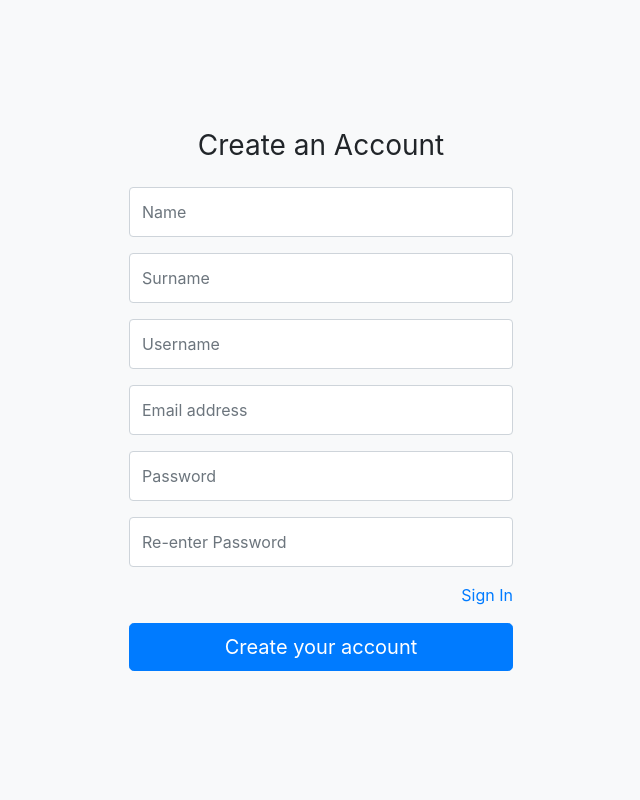
After one commit to caruanaredd/cookbook-website, a PHP site: page /register.php in a window 1280 px wide. The commit adds this page. Shown: the whole page, without its empty margins (319-959 px from the left). Run offline with PHP 8.4, Linux system fonts and the light colour scheme.

Commit message:
User Management
User logging and associated functionality.

```diff
--- a/dashboard/template.php
+++ b/dashboard/template.php
@@ -27,7 +27,7 @@
 
         <ul class="navbar-nav ml-auto px-3">
             <li class="nav-item text-nowrap reduced">
-                <a href="#" class="nav-link">Sign out</a>
+                (logged in as <?= $_COOKIE['firstName']; ?> <?= $_COOKIE['lastName']; ?>) <a href="../logout.php" class="nav-link">Sign out</a>
             </li>
         </ul>
     </nav>
--- a/libraries/database.php
+++ b/libraries/database.php
@@ -1,4 +1,7 @@
 <?php
+    // The email encryption key for our database.
+    define('AES_ENCRYPT_KEY', 'canttouchthis');
+
     // -------------------------------------------------------------------------
     // Database Connection
     // -------------------------------------------------------------------------
@@ -207,7 +210,7 @@
     // -------------------------------------------------------------------------
     // Recipe Table Management
     // -------------------------------------------------------------------------
-        /**
+    /**
      * Adds the basic recipe information.
      * @param $title The recipe title.
      * @param $description The recipe description.
@@ -257,4 +260,175 @@
         // 6. If the query worked, we should have a new primary key ID.
         return mysqli_stmt_insert_id($stmt);
     }
+
+    // -------------------------------------------------------------------------
+    // User Management
+    // -------------------------------------------------------------------------
+    /**
+     * Registers a user.
+     * @param $username The username.
+     * @param $email The email address.
+     * @param $password The unfiltered password.
+     * @param $saltLength The length of the salt string.
+     */
+    function registerUser($username, $email, $password, $saltLength = 8)
+    {
+        // 1. Connect to the database.
+        $link = connect();
+
+        // 2. Process the information we need to protect the user data.
+        // Generate a salt string.
+        $salt = substr(str_shuffle(str_repeat($x = '0123456789abcdefghijklmnopqrstuvwxyzABCDEFGHIJKLMNOPQRSTUVWXYZ', ceil($saltLength / strlen($x)))), 1, $saltLength);
+
+        // Encrypt the password.
+        $password = password_hash($password.$salt, CRYPT_BLOWFISH);
+
+        // Convert the constant/integer values to a variable.
+        $key = AES_ENCRYPT_KEY;
+        $groupID = 16;
+
+        // 3. Generate a query and prepare it for data insertion
+        // using the mysqli library; this takes care of any
+        // potential hacking (SQL Injection).
+        $stmt = mysqli_prepare($link, "
+            INSERT INTO users
+                (username, email, password, salt, groupID)
+            VALUES
+                (?, HEX(AES_ENCRYPT(?, ?)), ?, ?, ?)
+        ");
+
+        // 4. Bind the parameters to ensure that strings and numbers
+        // will be escaped to avoid errors in PHP code.
+        mysqli_stmt_bind_param($stmt, 'sssssi',
+            $username,              # string
+            $email,                 # string
+            $key,                   # string
+            $password,              # string
+            $salt,                  # string
+            $groupID                # integer
+        );
+
+        // 5. Execute the statement.
+        mysqli_stmt_execute($stmt);
+
+        // 6. Disconnect from the database.
+        disconnect($link);
+
+        // 7. If the query worked, we should have a new primary key ID.
+        return mysqli_stmt_insert_id($stmt);
+    }
+
+    /**
+     * Registers the user's meta information.
+     * @param $userID The user ID.
+     * @param $name The user's name.
+     * @param $surname The user's surname.
+     */
+    function registerUserMeta($userID, $name, $surname)
+    {
+        // 1. Connect to the database.
+        $link = connect();
+
+        // 2. Generate a query and prepare it for data insertion
+        // using the mysqli library; this takes care of any
+        // potential hacking (SQL Injection).
+        $stmt = mysqli_prepare($link, "
+            INSERT INTO userMeta
+                (userID, firstName, lastName)
+            VALUES
+                (?, ?, ?)
+        ");
+
+        // 3. Bind the parameters to ensure that strings and numbers
+        // will be escaped to avoid errors in PHP code.
+        mysqli_stmt_bind_param($stmt, 'iss',
+            $userID,        # integer
+            $name,          # string
+            $surname        # string
+        );
+
+        // 4. Execute the statement.
+        mysqli_stmt_execute($stmt);
+
+        // 5. Disconnect from the database.
+        disconnect($link);
+
+        // 6. If the query worked, we should have a new affected row.
+        return mysqli_stmt_affected_rows($stmt) > 0;
+    }
+
+    /**
+     * Attempts to log a user into the system.
+     * @param $login The username or email.
+     * @param $password The unfiltered password.
+     */
+    function login($login, $password)
+    {
+        // 1. Try to get the user's password information.
+        $user = getUserCredentials($login);
+
+        // 2. If the user was not found, we can stop here.
+        if (!$user) return false;
+
+        // 3. Try to validate the password.
+        if (!password_verify($password.$user['salt'], $user['password'])) return false;
+
+        // 4. Return the user data for login purposes.
+        return getUserDetails($user['userID']);
+    }
+
+    /**
+     * Retrieves the ID and password information for a user's login details.
+     * @param $login The username or registered email.
+     */
+    function getUserCredentials($login)
+    {
+        // 1. Connect to the database.
+        $link = connect();
+
+        // 2. Protect the variable to avoid any SQL Injection.
+        $login      = mysqli_real_escape_string($link, $login);
+        $key        = mysqli_real_escape_string($link, AES_ENCRYPT_KEY);
+
+        // 3. Process a query and store the result in a variable.
+        $result = mysqli_query($link, "
+            SELECT userID, salt, password
+            FROM users
+            WHERE username = '{$login}' OR email = HEX(AES_ENCRYPT('{$login}', '{$key}'))
+        ");
+
+        // 4. Close the connection.
+        disconnect($link);
+
+        // 5. Return the result or a false if the query failed.
+        return mysqli_fetch_assoc($result) ?: false;
+    }
+
+    /**
+     * Returns the user's readable information.
+     * @param $userID The user's ID in the table.
+     */
+    function getUserDetails($userID)
+    {
+        // 1. Connect to the database.
+        $link = connect();
+
+        // 2. Protect the variable to avoid any SQL Injection.
+        $userID      = mysqli_real_escape_string($link, $userID);
+
+        // 3. Process a query and store the result in a variable.
+        $result = mysqli_query($link, "
+            SELECT a.userID, a.username, a.groupID, b.firstName, b.lastName
+            FROM users a
+            LEFT JOIN userMeta b
+                ON a.userID = b.userID
+            WHERE a.userID = {$userID}
+        ");
+
+        // 4. Close the connection.
+        disconnect($link);
+
+        // 5. Return the result or a false if the query failed.
+        return mysqli_fetch_assoc($result) ?: false;
+    }
 ?>
--- /dev/null
+++ b/register.php
@@ -0,0 +1,93 @@
+<?php
+    include 'libraries/database.php';
+    include 'libraries/form.php';
+
+    if ($_SERVER['REQUEST_METHOD'] === 'POST')
+    {
+        // Process the registration form.
+        $name           = getPostData('name');
+        $surname        = getPostData('surname');
+        $username       = getPostData('username');
+        $email          = getPostData('email');
+        $password       = getPostData('password');
+        $passwordAgain  = getPostData('password-again');
+
+        // Insert conditions checking validity here.
+
+        // Check if username/email already exist in the database.
+
+        // Try to register the user in the database.
+        $userID = registerUser($username, $email, $password, 16);
+
+        // If the user could not be registered, stop the process here.
+        if (!$userID)
+        {
+            die('The user could not be registered due to a problem in the database.');
+        }
+
+        // Insert the meta information (name, surname) in the other table.
+        registerUserMeta($userID, $name, $surname);
+
+        // If nothing failed, redirect to login.
+        header('Location:login.php');
+    }
+?><!DOCTYPE html>
+<html lang="en">
+<head>
+    <meta charset="UTF-8">
+    <meta name="viewport" content="width=device-width, initial-scale=1.0">
+    <link rel="stylesheet" href="https://cdn.jsdelivr.net/npm/bootstrap@4.5.3/dist/css/bootstrap.min.css" integrity="sha384-TX8t27EcRE3e/ihU7zmQxVncDAy5uIKz4rEkgIXeMed4M0jlfIDPvg6uqKI2xXr2" crossorigin="anonymous">
+    <link href="https://fonts.googleapis.com/css?family=Material+Icons|Material+Icons+Outlined" rel="stylesheet">
+    <link rel="stylesheet" href="style.css">
+
+    <title>Cookbook Website</title>
+</head>
+<body class="bg-light">
+    <div class="full-screen d-flex align-items-center">
+        <form action="register.php" method="post" class="form-signin floating-labels">
+            <div class="text-center mb-4">
+                <h1 class="h3 mb-3 font-weight-normal">Create an Account</h1>
+            </div>
+
+            <div class="form-label-group">
+                <input type="text" name="name" id="input-name" class="form-control" placeholder="Name" required>
+                <label for="input-name">Name</label>
+            </div>
+
+            <div class="form-label-group">
+                <input type="text" name="surname" id="input-surname" class="form-control" placeholder="Surname" required>
+                <label for="input-surname">Surname</label>
+            </div>
+
+            <div class="form-label-group">
+                <input type="text" name="username" id="input-username" class="form-control" placeholder="Username" required>
+                <label for="input-username">Username</label>
+            </div>
+
+            <div class="form-label-group">
+                <input type="email" name="email" id="input-email" class="form-control" placeholder="Email address" required>
+                <label for="input-email">Email address</label>
+            </div>
+
+            <div class="form-label-group">
+                <input type="password" name="password" id="input-password" class="form-control" placeholder="Password" required>
+                <label for="input-password">Password</label>
+            </div>
+
+            <div class="form-label-group">
+                <input type="password" name="password-again" id="input-password-again" class="form-control" placeholder="Re-enter Password" required>
+                <label for="input-password-again">Re-enter Password</label>
+            </div>
+
+            <div class="mb-3 text-right">
+                <a href="login.php">Sign In</a>
+            </div>
+
+            <button type="submit" class="btn btn-lg btn-primary btn-block">Create your account</button>
+        </form>
+    </div>
+
+    <script src="https://code.jquery.com/jquery-3.5.1.slim.min.js" integrity="sha384-DfXdz2htPH0lsSSs5nCTpuj/zy4C+OGpamoFVy38MVBnE+IbbVYUew+OrCXaRkfj" crossorigin="anonymous"></script>
+    <script src="https://cdn.jsdelivr.net/npm/bootstrap@4.5.3/dist/js/bootstrap.bundle.min.js" integrity="sha384-ho+j7jyWK8fNQe+A12Hb8AhRq26LrZ/JpcUGGOn+Y7RsweNrtN/tE3MoK7ZeZDyx" crossorigin="anonymous"></script>
+</body>
+</html>
--- /dev/null
+++ b/style.css
@@ -0,0 +1,90 @@
+.form-signin {
+    margin: auto;
+    max-width: 26rem;
+    padding: 1rem;
+    width: 100%;
+}
+.floating-labels .form-label-group {
+    margin-bottom: 1rem;
+    position: relative;
+}
+.floating-labels .form-label-group input,
+.floating-labels .form-label-group label {
+    height: 3.125rem;
+    padding: .75rem;
+}
+.floating-labels .form-label-group label {
+    border: 1px solid transparent;
+    border-radius: .25rem;
+    color: var(--secondary);
+    cursor: text;
+    display: block;
+    left: 0;
+    line-height: 1.5;
+    margin-bottom: 0;
+    pointer-events: none;
+    position: absolute;
+    top: 0;
+    transition: all .1s ease-in-out;
+    width: 100%;
+}
+.floating-labels .form-label-group input::-webkit-input-placeholder {
+    color: transparent;
+}
+.floating-labels .form-label-group input::-moz-placeholder {
+    color: transparent;
+}
+.floating-labels .form-label-group input:-ms-input-placeholder {
+    color: transparent;
+}
+.floating-labels .form-label-group input::-ms-input-placeholder {
+    color: transparent;
+}
+.floating-labels .form-label-group input::placeholder {
+    color: transparent;
+}
+.floating-labels .form-label-group input:not(:-moz-placeholder-shown) {
+    padding-top: 1.25rem;
+    padding-bottom: .25rem;
+}
+.floating-labels .form-label-group input:not(:-ms-input-placeholder) {
+    padding-top: 1.25rem;
+    padding-bottom: .25rem;
+}
+.floating-labels .form-label-group input:not(:placeholder-shown) {
+    padding-top: 1.25rem;
+    padding-bottom: .25rem;
+}
+.floating-labels .form-label-group input:not(:-moz-placeholder-shown) ~ label {
+    padding-top: .25rem;
+    padding-bottom: .25rem;
+    font-size: 12px;
+    color: #777;
+}
+.floating-labels .form-label-group input:not(:-ms-input-placeholder) ~ label {
+    padding-top: .25rem;
+    padding-bottom: .25rem;
+    font-size: 12px;
+    color: #777;
+}
+.floating-labels .form-label-group input:not(:placeholder-shown) ~ label {
+    padding-top: .25rem;
+    padding-bottom: .25rem;
+    font-size: 12px;
+    color: #777;
+}
+
+.full-screen {
+    height: 100vh;
+    width: 100vw;
+}
+
+.material-icons { vertical-align: bottom; }
+
+.nav-item a { color: var(--light); }
+
+.thumbnail {
+    background-position: center;
+    background-size: cover;
+    padding-bottom: 100%;
+}
```
Also changed, not shown: dashboard/recipes.php (+13 -0 lines), libraries/user.php (added, +18 -0 lines), login.php (added, +77 -0 lines), logout.php (added, +14 -0 lines), 2 other files.
